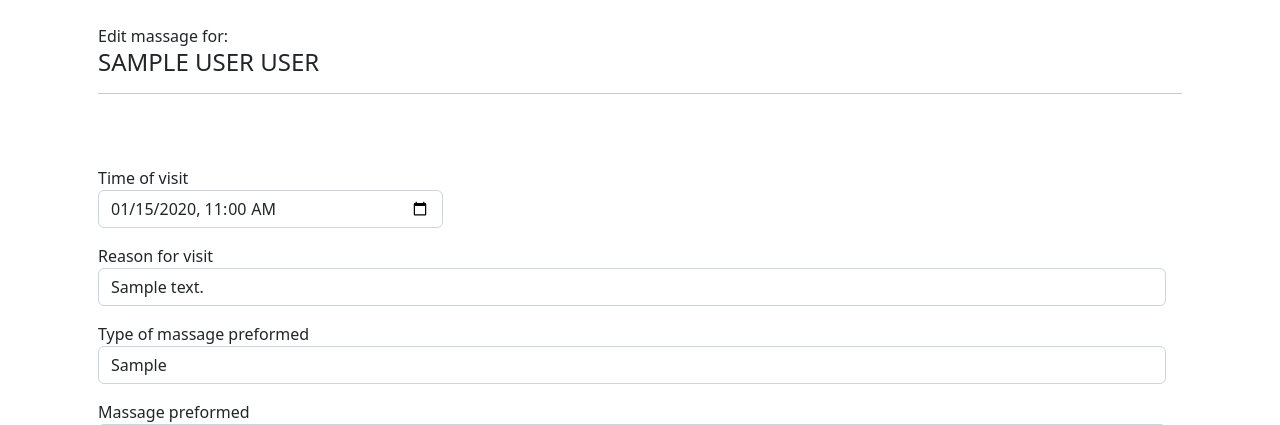
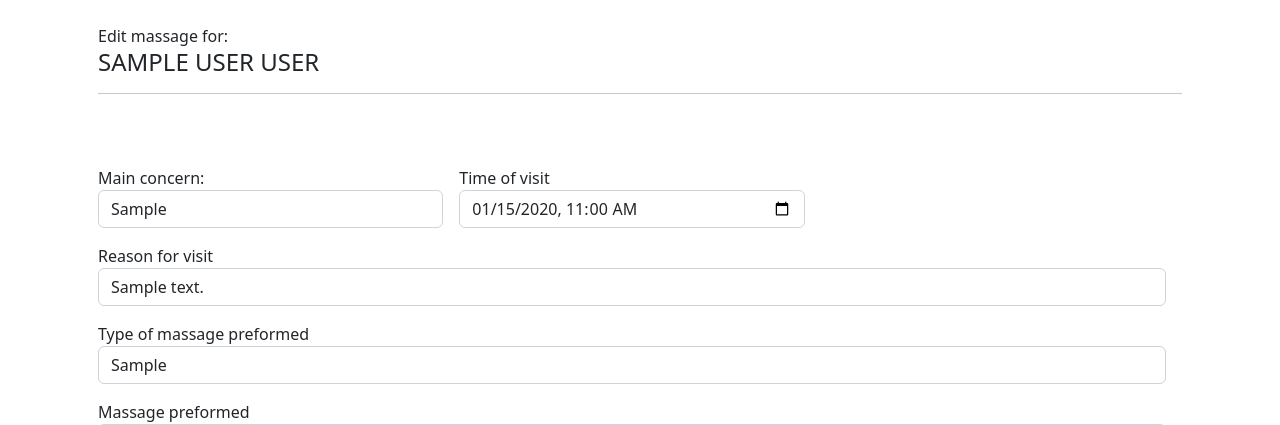
Before and after one commit to petmetic/therapy-tracker, a Django app: page /massage_list/1/edit/ in a window 1280 px wide. Shown: the part 96-521 px from the top of the page. Run offline with Django 4.2, Linux system fonts and the light colour scheme; a user stored in the database is signed in; tables that the repository leaves empty hold one stand-in row (values such as "Sample post").

Commit message:
added main_concern field in massage_edit view

```diff
--- a/src/web/forms.py
+++ b/src/web/forms.py
@@ -292,6 +292,18 @@ class MassageEditForm(ModelForm):
         ),
     )
 
+    main_concern = forms.CharField(
+        label=_("Main concern"),
+        required=False,
+        widget=forms.TextInput(
+            attrs={
+                "class": "form-control",
+                "type": "text",
+                "placeholder": _("car accident"),
+            }
+        ),
+    )
+
     def __init__(self, *args, **kwargs):
         super().__init__(*args, **kwargs)
 
--- a/src/web/templates/web/massage_edit.html
+++ b/src/web/templates/web/massage_edit.html
@@ -11,6 +11,11 @@
             <hr>
         </div>
         <div class='row g-3 p-4'>
+            <div class="col-md-4 fw-light">
+                {{ form.main_concern.errors }}
+                {{ form.main_concern.label_tag }}
+                {{ form.main_concern }}
+            </div>
             <div class="col-md-4 fw-light">
                 {{ form.start.errors }}
                 {{ form.start.label_tag }}
--- a/src/web/views.py
+++ b/src/web/views.py
@@ -157,17 +157,25 @@ def massage_edit(request, pk: int):
                 "massage": massage,
                 "therapist": request.user,
                 "customer": customer,
+                "main_concern": customer.main_concern,
             },
         )
 
         if form.is_valid():
             massage = form.save()
+            customer.main_concern = form.cleaned_data.get("main_concern")
+            customer.save()
             return redirect(reverse("massage_detail", kwargs={"pk": massage.pk}))
         else:
             print(form.errors)
     else:
         form = MassageEditForm(
-            instance=massage, initial={"customer": customer, "therapist": request.user}
+            instance=massage,
+            initial={
+                "customer": customer,
+                "therapist": request.user,
+                "main_concern": customer.main_concern,
+            },
         )
     return render(
         request,
```
